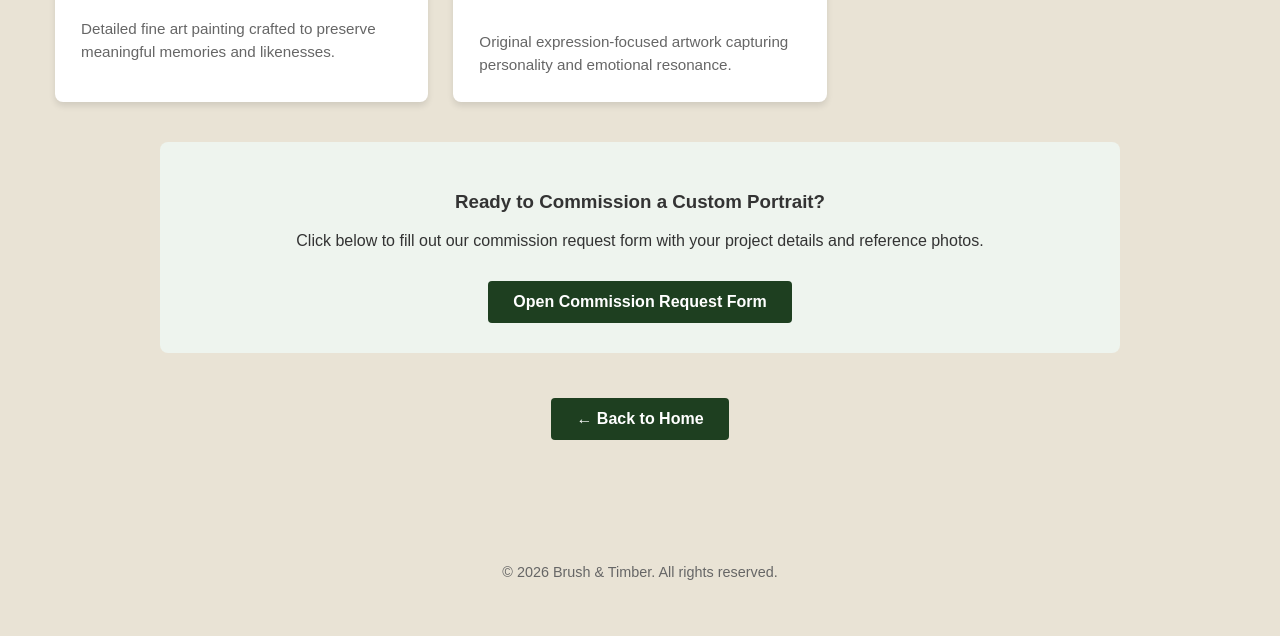
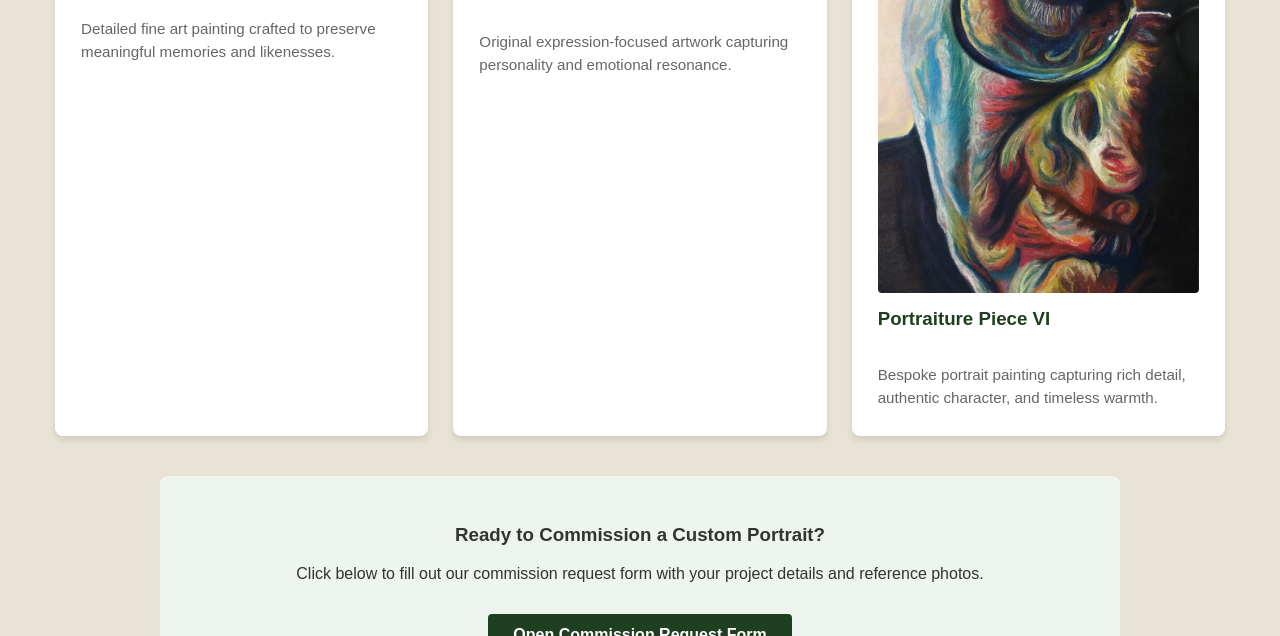
Before and after one commit to brushandtimberstudio-debug/Brush-and-Timber, a plain HTML site: page Brush-and-Timber/people-art.html in a window 1280 px wide. Shown: the part 1251-1887 px from the top of the page. Before the commit the page ends 1866 px from the top, so only its background shows below. Drawn offline with Linux system fonts and the light colour scheme.

Commit message:
Update people-art.html with new portraiture piece
Added a new portraiture piece to the collection and updated the HTML structure for better organization.

```diff
--- a/Brush-and-Timber/people-art.html
+++ b/Brush-and-Timber/people-art.html
@@ -69,6 +69,14 @@
                 <h3 style="margin-top: 15px;">Portraiture Piece V</h3>
                 <p>Original expression-focused artwork capturing personality and emotional resonance.</p>
             </div>
+
+            <div class="card">
+                <a href="People-art/people-art-6.jpg" target="_blank" style="display: block;">
+                    <img src="People-art/people-art-6.jpg" alt="Portraiture Piece 6" style="width: 100%; display: block; margin-bottom: 0;">
+                </a>
+                <h3 style="margin-top: 15px;">Portraiture Piece VI</h3>
+                <p>Bespoke portrait painting capturing rich detail, authentic character, and timeless warmth.</p>
+            </div>
         </div>
 
         <!-- BOTTOM COMMISSION CALLOUT BOX -->
```
